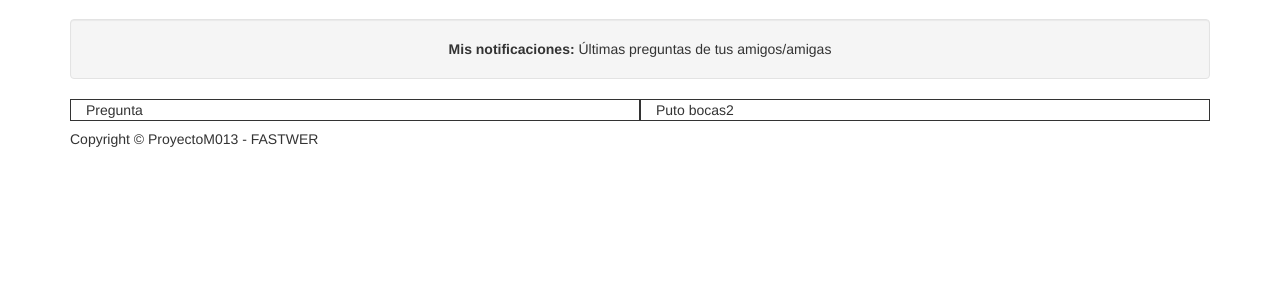
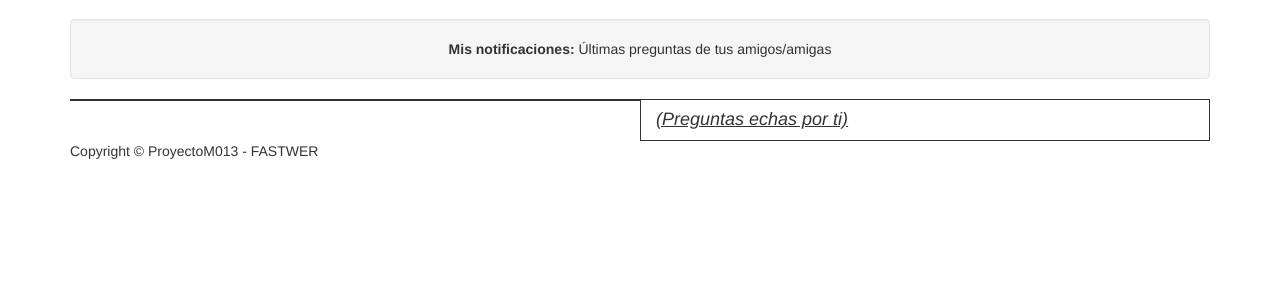
Before and after one commit to sitorzz/FastwerRepository, a PHP site: page /FastwerRepository/misNotificaciones.php in a window 1280 px wide. Shown: the part 81-381 px from the top of the page. Run offline with PHP 8.4, Linux system fonts and the light colour scheme; the visitor is signed in with stand-in values (Sample User, id 1); data that the repository does not hold is empty; some libraries are stand-ins or nearby versions.

Commit message:
cambios
cambios

```diff
--- a/Fastwer/misNotificaciones.php
+++ b/Fastwer/misNotificaciones.php
@@ -70,8 +70,7 @@
          die("Database query failed: " . mysqli_error());
          }
 
-               echo'    <div class="col-xs-6" id="questionDi">';
-               echo '<h7>Pregunta</h7>';
+               echo'    <div class="col-xs-12 col-md-6" id="questionDi">';
          while ($row = mysqli_fetch_array($result1)) {
 
                     $resultSelc = mysqli_query($con,"select username FROM  user  WHERE  id=" .$row['fk_user'] . "");
@@ -82,7 +81,7 @@
 
 
 
-                    <p><i>(Pregunta echa por tu amigo/amiga: '.$row2['username'].')</i></p>
+                    <i><u><h4>(Pregunta echa por tu amigo/amiga: '.$row2['username'].')</h4></u></i>
                     <h2>'. $row['title'] .'</h2>
 
                     <a class="btn btn-default" href="visualizeQuestion.php?id_pregunta='.$row[0].'">Responder pregunta...</a></p>
@@ -99,8 +98,9 @@
                 //select de las preguntas echas por el propio usuario
                 $result = mysqli_query($con,"select q.id_question,q.title, q.question,q.views,q.date_create, q.fk_user FROM friends f, user u, question q WHERE q.fk_user='".$id_session."' GROUP BY q.id_question ORDER BY date_create DESC LIMIT 10");
 
-               echo'    <div class="col-xs-6" id="questionDi">';
-               echo '<h7>Puto bocas2</h7>';
+               echo'    <div class="col-xs-12 col-md-6" id="questionDi">';
+               echo '   <i><u><h4>(Preguntas echas por ti)</h4></u></i>';
+
      		    while ($row = mysqli_fetch_array($result)) {
 
                     $resultSelc = mysqli_query($con,"select username FROM  user  WHERE  id=" .$row['fk_user'] . "");
@@ -108,10 +108,6 @@
 
                  echo'
 
-
-
-
-                    <p><i>(Pregunta echa por tu amigo/amiga: '.$row2['username'].')</i></p>
                     <h2>'. $row['title'] .'</h2>
 
                     <a class="btn btn-default" href="visualizeQuestion.php?id_pregunta='.$row[0].'">Responder pregunta...</a></p>
```
